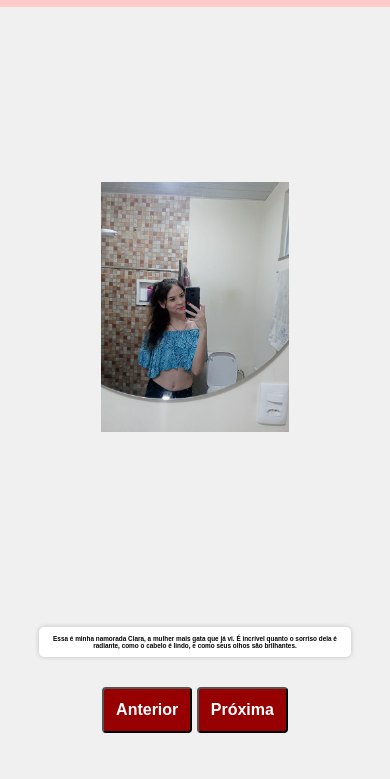
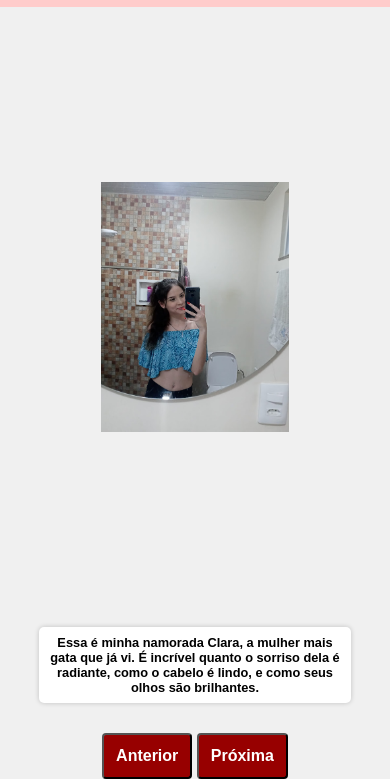
Before and after one commit to Leoocds/portifolio-do-amor, a plain HTML site: page ForHer2/ela.html in a window 390 px wide. Shown: the part 68-847 px from the top of the page. Drawn offline with Linux system fonts and the light colour scheme.

Commit message:
Update style.css

```diff
--- a/ForHer2/style.css
+++ b/ForHer2/style.css
@@ -123,7 +123,7 @@ h1 {
     }
 
     .message {
-        font-size: 0.4rem;
+        font-size: 0.8rem;
         padding: 8px;
     }
 }
```
